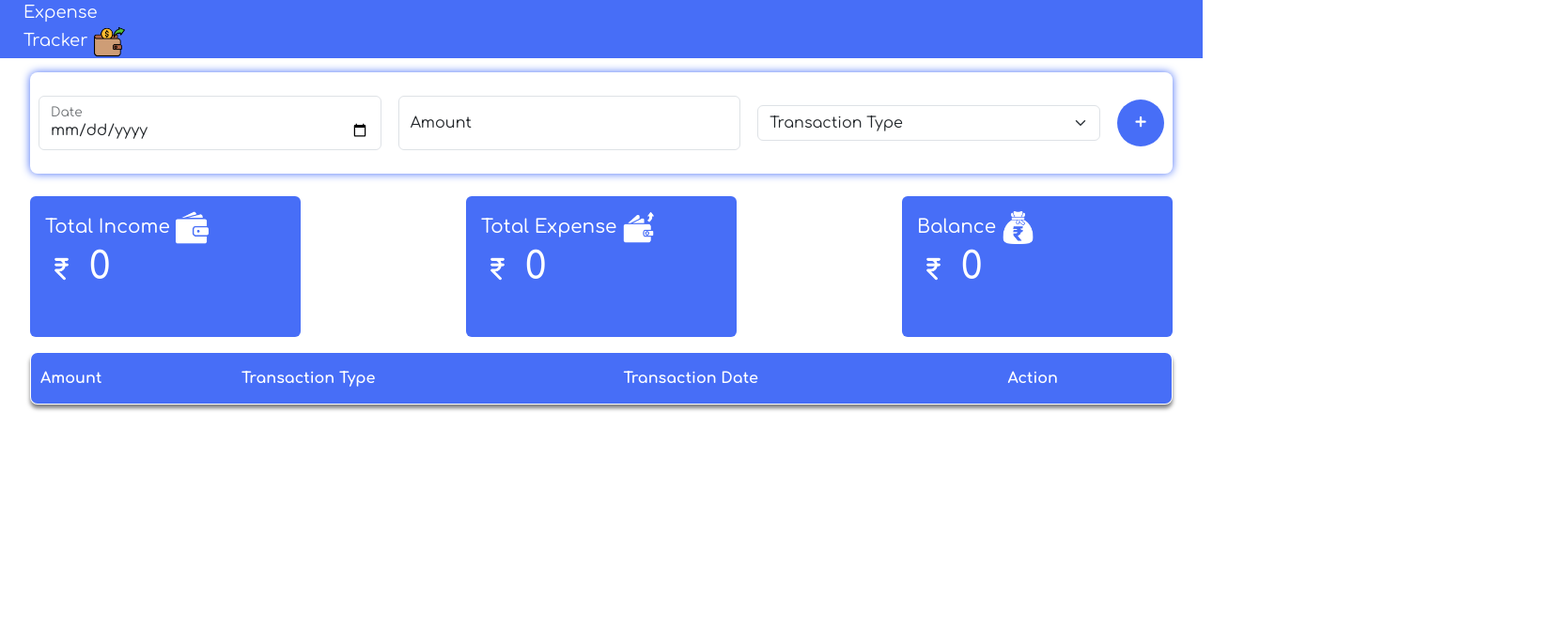
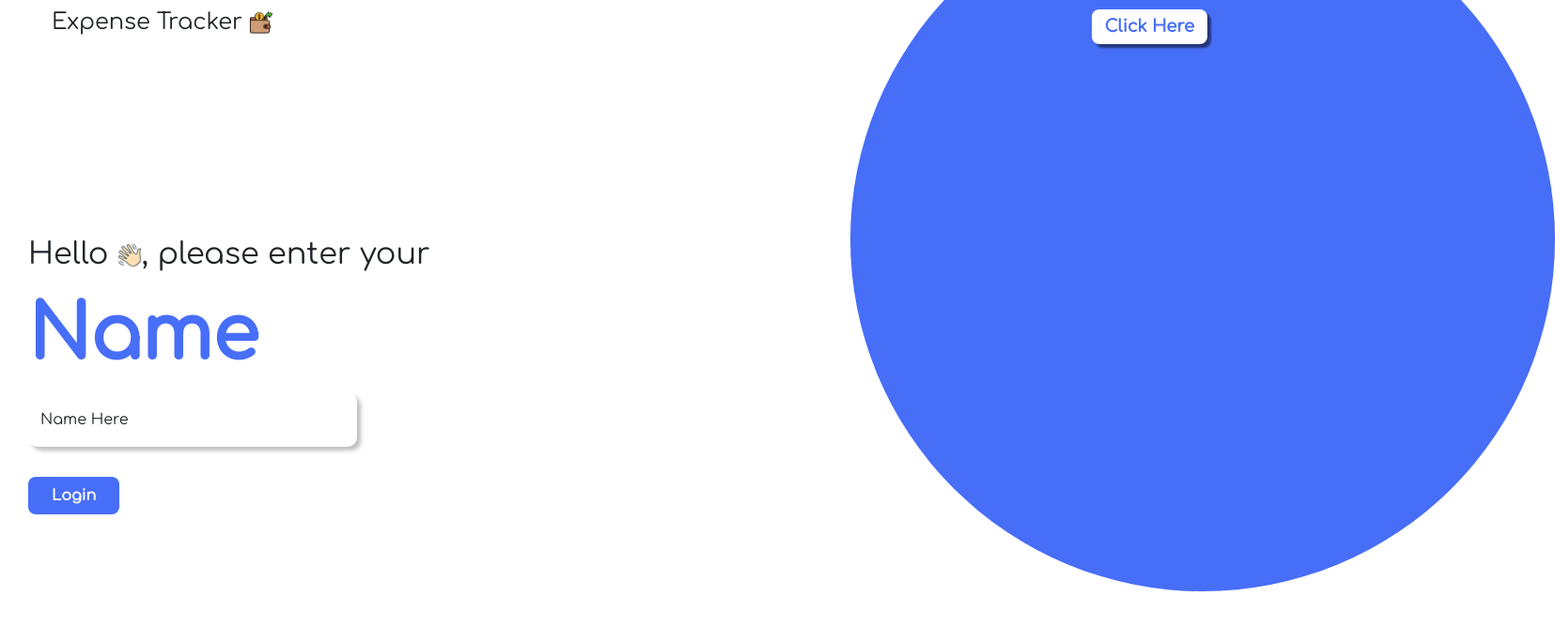
Before and after one commit to Pasam-Baby/Expense-Tracker-V2, a plain HTML site: page index.html in a window 1280 px wide. Shown: the whole page at 94% size, 1655 px wide, since content can reach past the window. Drawn offline with nearby package versions, Linux system fonts and the light colour scheme.

Commit message:
Initial commit - Login page for Expense Tracker

```diff
--- a/index.html
+++ b/index.html
@@ -1,86 +1,166 @@
-<!doctype html>
+<!DOCTYPE html>
 <html lang="en">
+<head>
+  <meta charset="UTF-8" />
+  <meta name="viewport" content="width=device-width, initial-scale=1.0"/>
+  <title>Expense Tracker - Login</title>
 
-<head>
-  <meta charset="utf-8">
-  <meta name="viewport" content="width=device-width, initial-scale=1">
-  <title>Expense Tracker</title>
-  <link href="https://cdn.jsdelivr.net/npm/bootstrap@5.3.3/dist/css/bootstrap.min.css" rel="stylesheet">
-  <link rel="stylesheet" href="./Tracker.css">
-  <link href="https://fonts.googleapis.com/css2?family=Comfortaa:wght@300..700&display=swap" rel="stylesheet">
+  <!-- Bootstrap 5 CDN -->
+  <link href="https://cdn.jsdelivr.net/npm/bootstrap@5.3.3/dist/css/bootstrap.min.css" rel="stylesheet"/>
+
+  <!-- Google Fonts -->
+  <link href="https://fonts.googleapis.com/css2?family=Comfortaa&family=Quicksand:wght@400;600;700&display=swap" rel="stylesheet"/>
+
+  <style>
+    body {
+      font-family: "Comfortaa", serif;
+      margin: 0;
+      padding: 0;
+      background-color: white;
+      overflow: hidden;
+      height: 100vh;
+    }
+
+    .parent {
+      position: relative;
+      height: 100vh;
+      display: flex;
+      align-items: center;
+      padding-left: 30px;
+    }
+
+    .solid-circle {
+      height: 750px;
+      width: 750px;
+      background: #476EF7;
+      border-radius: 50%;
+      position: absolute;
+      right: -375px;
+      top: -120px;
+      z-index: 1;
+      transition: background-color 0.3s;
+    }
+
+    .header-home {
+      display: flex;
+      justify-content: space-between;
+      position: absolute;
+      z-index: 2;
+      width: 100%;
+      top: 10px;
+      padding: 0 25px;
+    }
+
+    #click-here-button {
+      background-color: white;
+      color: #476EF7;
+      font-size: large;
+      font-weight: 600;
+      box-shadow: 4px 4px 2px rgba(0, 0, 0, 0.5);
+      border: none;
+      padding: 5px 14px;
+      border-radius: 8px;
+    }
+
+    .main-content {
+      position: relative;
+      z-index: 2;
+    }
+
+    .main-content h4 {
+      font-size: 24px;
+      font-weight: 600;
+      margin-bottom: 60px;
+    }
+
+    #Name {
+      color: #476EF7;
+      font-size: 80px;
+      font-weight: bold;
+    }
+
+    .form-floating input {
+      font-size: 18px;
+      border-radius: 10px;
+      box-shadow: 4px 4px 4px rgba(0, 0, 0, 0.25);
+      border: none;
+    }
+
+    #login-button {
+      background: #476EF7;
+      color: white;
+      padding: 8px 25px;
+      border: none;
+      border-radius: 8px;
+      margin-top: 16px;
+      font-size: 16px;
+      font-weight: 600;
+    }
+
+    @media only screen and (max-width: 768px) {
+      .solid-circle {
+        width: 300px;
+        height: 300px;
+        background: black;
+        right: -150px;
+        top: -115px;
+      }
+
+      #Name {
+        color: black;
+        font-size: 44px;
+      }
+
+      #login-button {
+        background: black;
+      }
+
+      #click-here-button {
+        color: black;
+      }
+    }
+  </style>
 </head>
 
 <body>
-  <div class="header">
-    <p class="m-0">Expense<br>Tracker
-      <img src="./images/spending.png" alt="" width="35px">
-    </p>
-  </div>
+  <div class="parent">
+    <!-- Circular Background -->
+    <div class="solid-circle"></div>
 
-  <div class="input-form">
-    <div class="form-floating inputs">
-      <input type="date" class="form-control dateInput" placeholder="Date">
-      <label>Date</label>
+    <!-- Header Row -->
+    <div class="header-home">
+      <h4>Expense Tracker <img src="images/spending.png" width="26" alt="wallet" /></h4>
+      <button id="click-here-button">Click Here</button>
     </div>
-    <div class="form-floating inputs">
-      <input type="number" class="form-control amountInput" placeholder="Amount">
-      <label>Amount</label>
-    </div>
-    <select class="form-select inputs transactionType">
-      <option selected>Transaction Type</option>
-      <option value="income">Income</option>
-      <option value="expense">Expense</option>
-    </select>
-    <button class="btn" id="add-button" onclick="addRow()">+</button>
-  </div>
 
-  <div class="cards mt-4">
-    <div class="card">
-      <div class="card-body">
-        <h5 class="card-title m-0">Total Income
-          <img src="./images/wallet-filled-money-tool.png" alt="" width="35px">
-        </h5>
-        <h1 class="m-0">
-          <img src="./images/currency (2).png" alt="" width="35px">
-          <span id="totalIncome">0</span>
-        </h1>
+    <!-- Main Content -->
+    <div class="main-content">
+      <h2>Hello <img src="images/wave.png" width="26" alt="wave" />, please enter your</h2>
+      <div id="Name">Name</div>
+
+      <div class="form-floating mb-3" style="max-width: 350px;">
+        <input type="text" class="form-control" id="nameInput" placeholder="Name Here">
+        <label for="nameInput">Name Here</label>
       </div>
-    </div>
-    <div class="card">
-      <div class="card-body">
-        <h5 class="card-title m-0">Total Expense
-          <img src="./images/expenses.png" alt="" width="35px">
-        </h5>
-        <h1 class="m-0">
-          <img src="./images/currency (2).png" alt="" width="35px">
-          <span id="expense">0</span>
-        </h1>
-      </div>
-    </div>
-    <div class="card">
-      <div class="card-body">
-        <h5 class="card-title m-0">Balance
-          <img src="./images/rupee.png" alt="" width="35px">
-        </h5>
-        <h1 class="m-0">
-          <img src="./images/currency (2).png" alt="" width="35px">
-          <span id="balance">0</span>
-        </h1>
-      </div>
+
+      <button id="login-button">Login</button>
     </div>
   </div>
 
-  <table class="transaction-table mt-3" id="table">
-    <tr id="header-row">
-      <th>Amount</th>
-      <th>Transaction Type</th>
-      <th>Transaction Date</th>
-      <th>Action</th>
-    </tr>
-  </table>
+  <!-- Bootstrap JS -->
+  <script src="https://cdn.jsdelivr.net/npm/bootstrap@5.3.3/dist/js/bootstrap.bundle.min.js"></script>
 
-  <script src="./Tracker.js"></script>
-  <script src="https://cdn.jsdelivr.net/npm/bootstrap@5.3.3/dist/js/bootstrap.bundle.min.js"></script>
+  <!-- Login Logic -->
+  <script>
+    document.getElementById("login-button").addEventListener("click", function () {
+      const name = document.getElementById("nameInput").value.trim();
+      if (name !== "") {
+        localStorage.setItem("username", name);
+        window.location.href = "Tracker.html";
+      } else {
+        alert("Please enter your name!");
+      }
+    });
+  </script>
 </body>
-
 </html>
```
Also changed, not shown: Tracker.html (added, +86 -0 lines).
